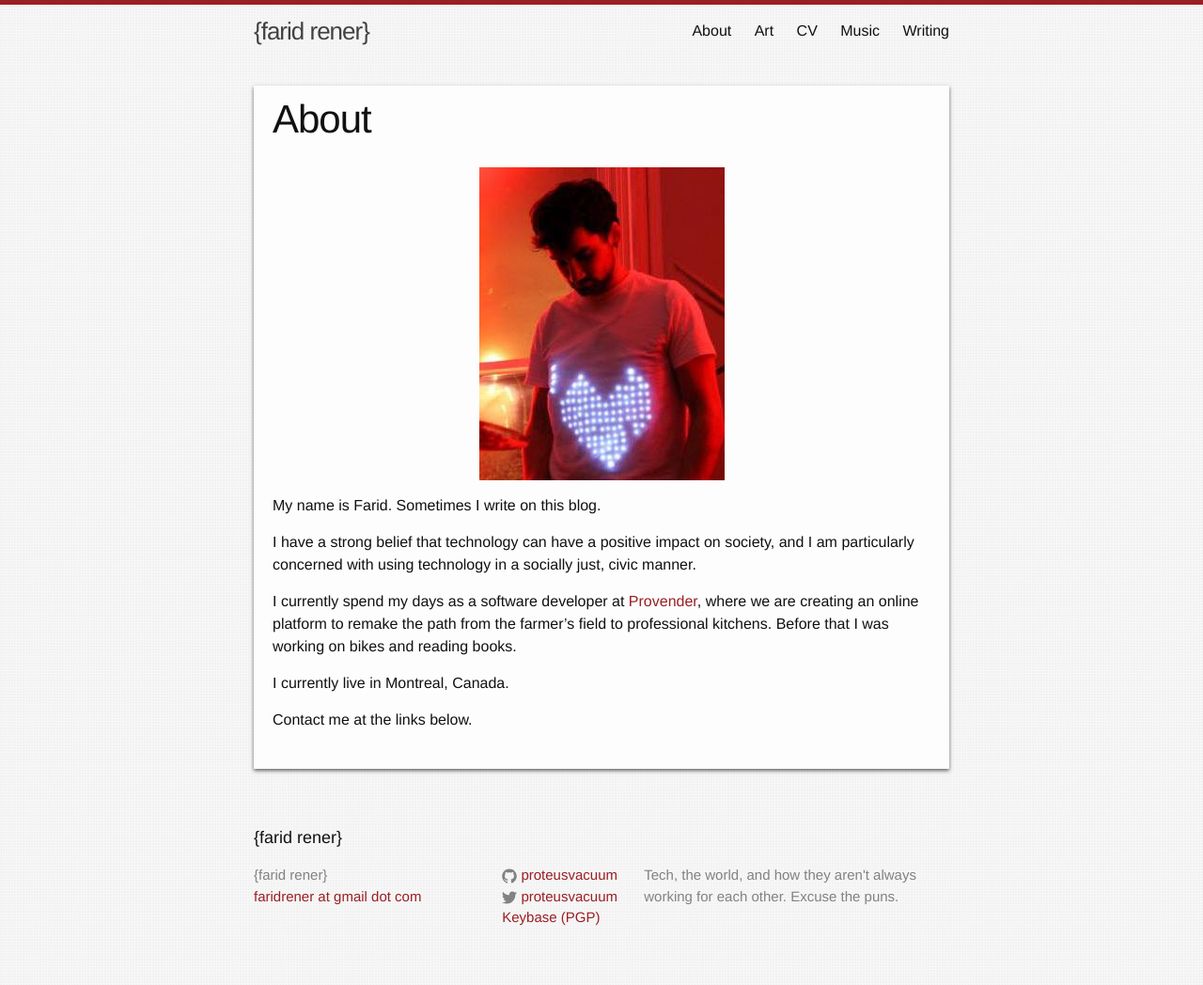
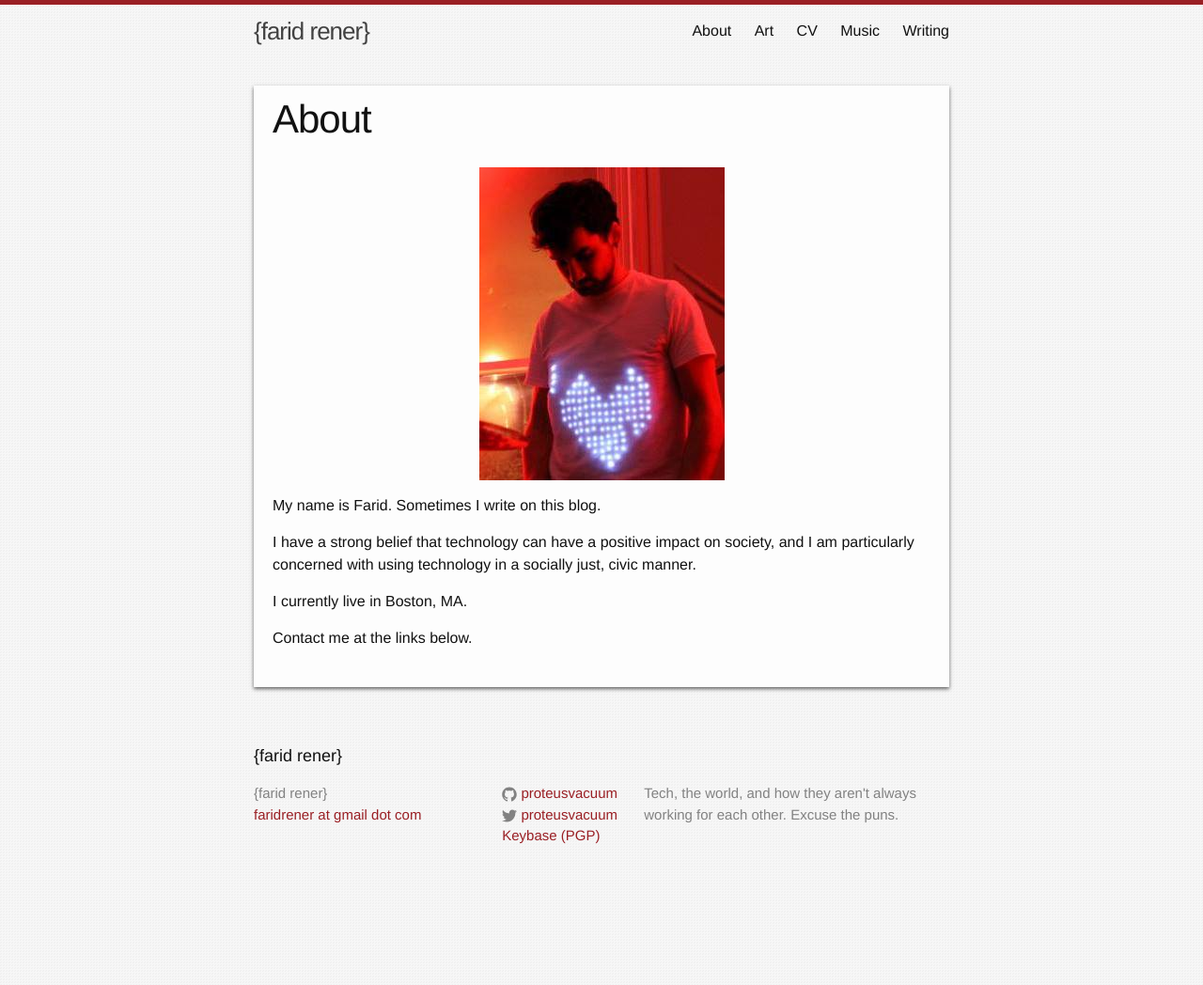
Before and after one commit to proteusvacuum/proteusvacuum.github.io, a Jekyll site: the page built from about.md, in a window 1280 px wide. Shown: the whole page at 94% size. Built offline with Jekyll 4.4.1, drawn with Linux system fonts in a browser that asks for light colours; after the commit the page ends 961 px from its top, so only the background shows below that.

Commit message:
This is really old

```diff
--- a/CV/data.json
+++ b/CV/data.json
@@ -74,7 +74,7 @@
                     "info": {
                         "title": "<a href = 'http://provender.com' target='_blank'>Provender</a> (2013–2015)",
                         "subhead": "Provender is leveraging advances in technology and connectivity to remake the path from farmer’s field to professional kitchen, offering new ways for farmers to access markets, reduce waste, and improve sustainability, and creating new channels for food service providers to purchase and discover fresh, local produce.",
-                        "text": "I am senior developer at Provender working across the stack. Over the last year I, among other things: <ul><li>Re-designed and re-built the whole of Provender's marketplace in Backbone.js using an iterative design process that meticulously took real user experiences into account.</li><li>Designed and built a full-suite of farmside tools</li><li>Implemented complex business logic in Ruby to create two-sided personalized marketplaces for farms and restaurants which incorporated location and schedule information</li><li>Implemented multi-faceted product search with Elasticsearch</li><li>Created training materials and documentation for internal and external use</li><li>Responded to technical support queries from farmers and other non-technical users</li></ul></p><p>Some of the technologies I use at Provender include: PostgreSQL, PostGIS, Ruby on Rails, Elasticsearch, Backbone.js, ZURB Foundation, Rspec, Mocha, Coffeescript, Ruby;</p>",
+                        "text": "I was a senior developer at Provender working across the stack. Over my time there I, among other things: <ul><li>Re-designed and re-built the whole of Provender's marketplace in Backbone.js using an iterative design process that meticulously took real user experiences into account.</li><li>Designed and built a full-suite of farmside tools</li><li>Implemented complex business logic in Ruby to create two-sided personalized marketplaces for farms and restaurants which incorporated location and schedule information</li><li>Implemented multi-faceted product search with Elasticsearch</li><li>Created training materials and documentation for internal and external use</li><li>Responded to technical support queries from farmers and other non-technical users</li></ul></p><p>Some of the technologies I use at Provender include: PostgreSQL, PostGIS, Ruby on Rails, Elasticsearch, Backbone.js, ZURB Foundation, Rspec, Mocha, Coffeescript, Ruby;</p>",
                         "avatar": "./images/provenderlogo.png"
                     }
                 },
--- a/about.md
+++ b/about.md
@@ -10,8 +10,6 @@ My name is Farid. Sometimes I write on this blog.
 
 I have a strong belief that technology can have a positive impact on society, and I am particularly concerned with using technology in a socially just, civic manner.
 
-I currently spend my days as a software developer at [Provender](http://provender.com), where we are creating an online platform to remake the path from the farmer's field to professional kitchens. Before that I was working on bikes and reading books.
-
-I currently live in Montreal, Canada.
+I currently live in Boston, MA.
 
 Contact me at the links below.
```
